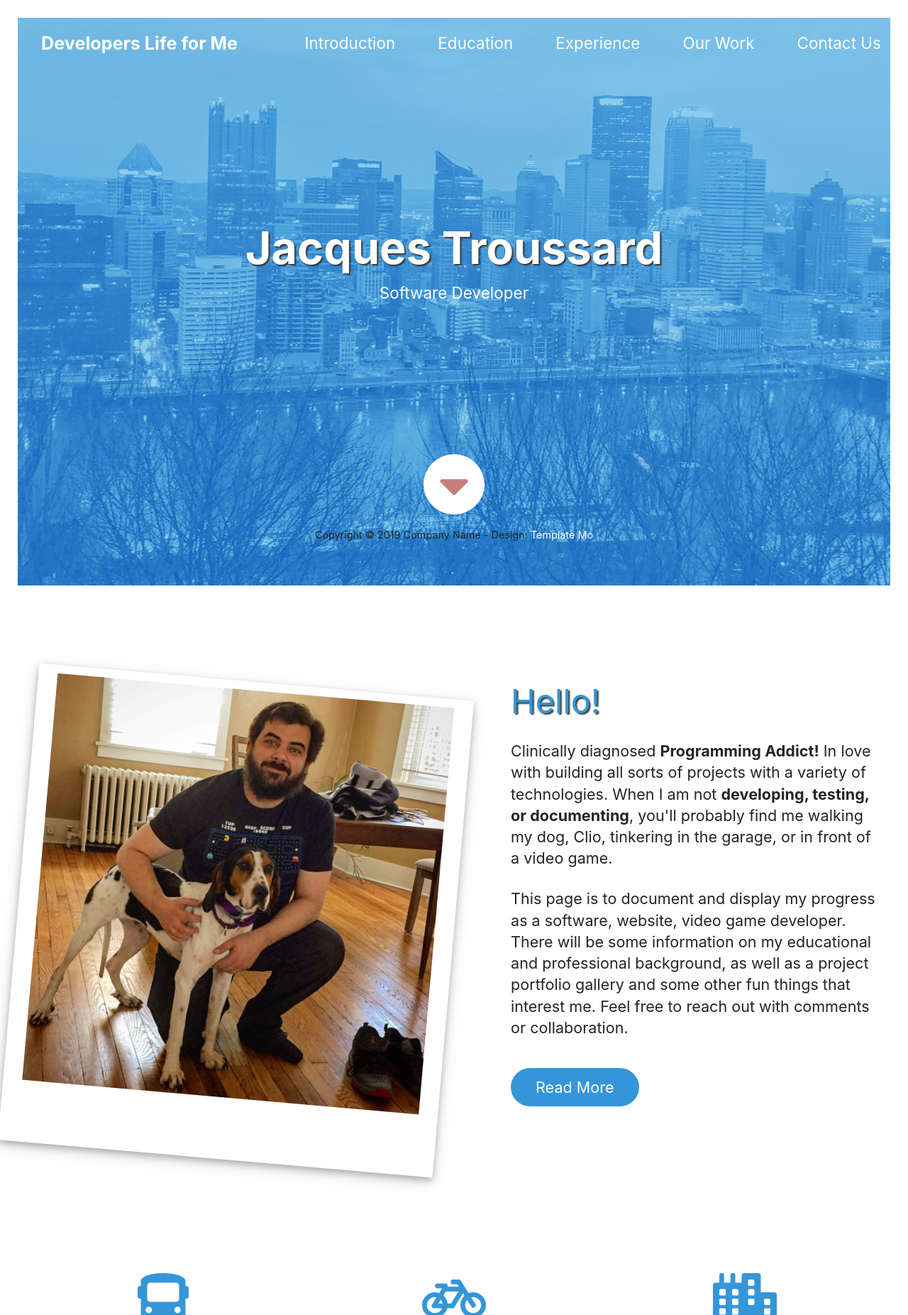
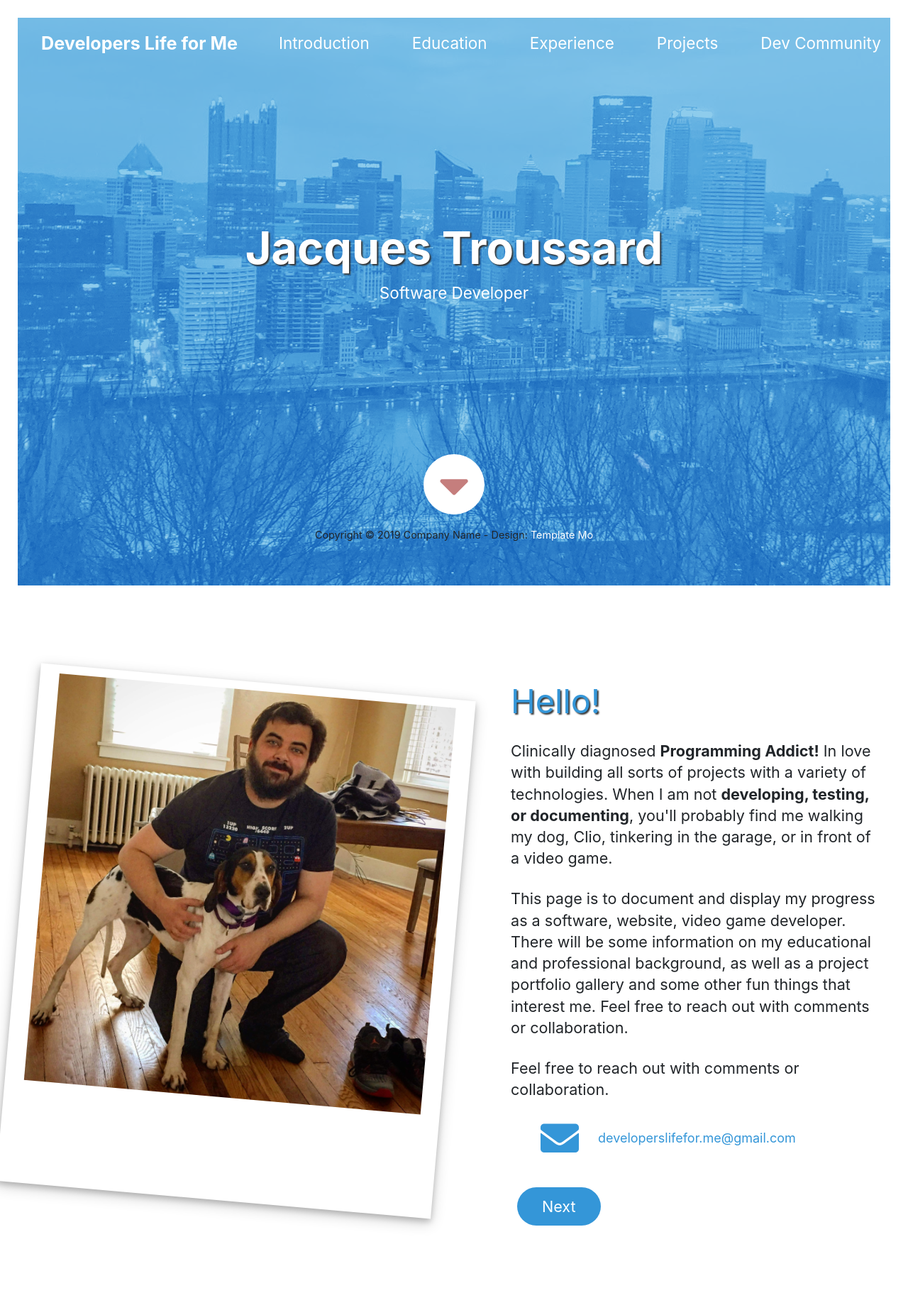
Before and after one commit to jtroussard/personal_website, a Flask app: page / in a window 1280 px wide. Shown: the top 1853 px of the page at 71% size. Run offline with Flask 2, Linux system fonts and the light colour scheme; some libraries are stand-ins or nearby versions.

Commit message:
this commit makes the follow changes: - updates navigation bar targets - moves sections around - removes contact section - expands data file definition to include details about subject

```diff
--- a/personal_website/data.json
+++ b/personal_website/data.json
@@ -1,7 +1,15 @@
 {
+    "personal": {
+        "first_name": "Jacques",
+        "middle_name": "Jakov",
+        "last_name": "Troussard",
+        "title": "Software Developer",
+        "email": "developerslifefor.me@gmail.com"
+    },
     "intro_title": "Hello!",
     "intro_text": "Clinically diagnosed <strong>Programming Addict!</strong> In love with building all sorts of projects with a variety of technologies. When I am not <strong>developing, testing, or documenting</strong>, you'll probably find me walking my dog, Clio, tinkering in the garage, or in front of a video game.",
     "intro_text2": "This page is to document and display my progress as a software, website, video game developer. There will be some information on my educational and professional background, as well as a project portfolio gallery and some other fun things that interest me. Feel free to reach out with comments or collaboration.",
+    "intro_text3": "Feel free to reach out with comments or collaboration.",
     "education": [
         {
             "name": "University of Mary Washington",
--- a/personal_website/static/css/templatemo-style.css
+++ b/personal_website/static/css/templatemo-style.css
@@ -467,7 +467,7 @@ figure.effect-honey:hover h2 i {
 
 .tm-contact-item-link i,
 .tm-contact-item-link span {
-    color: white;
+    color: #3496d8;
     transition: all 0.3s ease;
 }
 
--- a/personal_website/templates/home.html
+++ b/personal_website/templates/home.html
@@ -29,37 +29,26 @@
                     <p class="mb-4 tm-intro-text">
                         {{ data.intro_text | safe }}
                     </p>
-                    <p class="mb-5 tm-intro-text">
+                    <p class="mb-4 tm-intro-text">
                         {{ data.intro_text2 }}</p>
                     <div class="tm-next">
-                        <a href="#education" class="tm-intro-text tm-btn-primary">Read More</a>
+
+                    <p class="mb-4 tm-intro-text">
+                       {{ data.intro_text3 }}</p>
+                    <div class="tm-next">
+
+                    <div class="col-sm-12 col-md-6 d-flex align-items-center mb-5 ml-4">
+                        <a href="mailto:{{ data.personal.email }}" class="tm-contact-item-link ">
+                            <i class="fas fa-3x fa-envelope mr-4 "></i>
+                            <span class="mb-0 ">{{ data.personal.email }}</span>
+                        </a>
+                    </div>
+
+
+
+                        <a href="#education" class="tm-intro-text tm-btn-primary ml-2">Next</a>
                     </div>
                 </div>
-            </div>
-        </div>
-
-        <div class="row tm-section-pad-top">
-            <div class="col-lg-4">
-                <i class="fas fa-4x fa-bus text-center tm-icon"></i>
-                <h4 class="text-center tm-text-primary mb-4">Curabitur at elit eu risus</h4>
-                <p>
-                    Sed ultrices sit amet mi eu malesuada. Cras ultricies gravida nisi, ac pellentesque nunc tincidunt quis. Aenean at ornare lacus. Duis imperdiet lacus justo.
-                </p>
-            </div>
-
-            <div class="col-lg-4 mt-5 mt-lg-0">
-                <i class="fas fa-4x fa-bicycle text-center tm-icon"></i>
-                <h4 class="text-center tm-text-primary mb-4">Nunc sed metus vel nisi</h4>
-                <p>
-                    Praesent ut finibus leo. Duis et tempus ipsum, id pretium nunc. Vivamus imperdiet sem quis orci pharetra convallis. Nunc a tempus nisi, sed fringilla purus. In hac habitasse platea.
-                </p>
-            </div>
-            <div class="col-lg-4 mt-5 mt-lg-0">
-                <i class="fas fa-4x fa-city text-center tm-icon"></i>
-                <h4 class="text-center tm-text-primary mb-4">Fusce sed nisi sagittis</h4>
-                <p>
-                    Donec vestibulum libero nisl. Curabitur ac orci ac lorem blandit volutpat. Sed ac sodales nibh, ut porttitor elit. Sed id dui mi. Vestibulum ante ipsum primis in faucibus.
-                </p>
             </div>
         </div>
 </section>
@@ -118,17 +107,12 @@
             <div class="tm-next">
                 <a href="#experience" class="tm-intro-text tm-btn-primary center-btn">Next</a>
             </div>
-
-
-
-
-
 </section>
 
 <section id="experience" class="block-content l-block-spacing tm-section-pad-top">
     <div class="l-contained">
         <header class="heading-group">
-            <h2 class="tm-text-primary tm-section-title mb-4">Experience</h2>
+            <h2 class="tm-text-primary tm-section-title mb-4">Professional Experience</h2>
         </header>
         <ul class="timeline-list timeline-reduce-lpad">
         {% for post in data.experience %}
@@ -150,14 +134,17 @@
         {% endfor %}
         </ul>
     </div>
+    <div class="tm-next">
+        <a href="#projects" class="tm-intro-text tm-btn-primary center-btn">Next</a>
+    </div>
 </section>
 
 
-<section id="work " class="tm-section-pad-top ">
+<section id="projects" class="tm-section-pad-top ">
     <div class="container tm-container-gallery ">
         <div class="row ">
             <div class="text-center col-12 ">
-                <h2 class="tm-text-primary tm-section-title mb-4 ">Our Work</h2>
+                <h2 class="tm-text-primary tm-section-title mb-4 ">Personal Projects</h2>
                 <p class="mx-auto tm-work-description ">
                     "Curabitur ac orci ac lorem blandit volutpat. Sed ac sodales nibh, ut porttitor elit. Sed id dui mi. Vestibulum ante ipsum primis in faucibus orci luctus et ultrices posuere cubilia. "
                 </p>
@@ -238,19 +225,61 @@
     </div>
 </section>
 
-<!-- Contact -->
-<section id="contact " class="tm-section-pad-top tm-parallax-2 ">
+<!-- Dev Community -->
+<section id="community" class="tm-section-pad-top tm-parallax-2 ">
     <div class="container tm-container-contact ">
         <div class="row ">
             <div class="col-12 ">
-                <h2 class="mb-4 tm-section-title ">Contact Us</h2>
+                <h2 class="text-center tm-text-primary tm-section-title mb-4">Developer Community/Social Media</h2>
                 <div class="mb-5 tm-underline ">
                     <div class="tm-underline-inner "></div>
                 </div>
                 <p class="mb-5 ">
                     Nullam tincidunt, lacus a suscipit luctus, elit turpis tincidunt dui, non tempus sem turpis vitae lorem. Maecenas eget odio in sapien ultrices viverra vitae vel leo. Curabitur at elit eu risus pharetra pellentesque at at velit.
                 </p>
+
+                <div class="row tm-section-pad-top">
+                    <div class="col-lg-4">
+                        <i class="fas fa-4x fa-bus text-center tm-icon"></i>
+                        <h4 class="text-center tm-text-primary mb-4">Curabitur at elit eu risus</h4>
+                        <p>
+                            Sed ultrices sit amet mi eu malesuada. Cras ultricies gravida nisi, ac pellentesque nunc tincidunt quis. Aenean at ornare lacus. Duis imperdiet lacus justo.
+                        </p>
+                    </div>
+
+                    <div class="col-lg-4 mt-5 mt-lg-0">
+                        <i class="fas fa-4x fa-bicycle text-center tm-icon"></i>
+                        <h4 class="text-center tm-text-primary mb-4">Nunc sed metus vel nisi</h4>
+                        <p>
+                            Praesent ut finibus leo. Duis et tempus ipsum, id pretium nunc. Vivamus imperdiet sem quis orci pharetra convallis. Nunc a tempus nisi, sed fringilla purus. In hac habitasse platea.
+                        </p>
+                    </div>
+                    <div class="col-lg-4 mt-5 mt-lg-0">
+                        <i class="fas fa-4x fa-city text-center tm-icon"></i>
+                        <h4 class="text-center tm-text-primary mb-4">Fusce sed nisi sagittis</h4>
+                        <p>
+                            Donec vestibulum libero nisl. Curabitur ac orci ac lorem blandit volutpat. Sed ac sodales nibh, ut porttitor elit. Sed id dui mi. Vestibulum ante ipsum primis in faucibus.
+                        </p>
+                    </div>
+                </div>
             </div>
+            </div>
+            </div>
+            </section>
+
+
+            <!-- Contact -->
+<section id="community" class="tm-section-pad-top tm-parallax-2 ">
+    <div class="container tm-container-contact ">
+        <div class="row ">
+            <div class="col-12 ">
+                <h2 class="text-center tm-text-primary tm-section-title mb-4">Contact</h2>
+                <div class="mb-5 tm-underline ">
+                    <div class="tm-underline-inner "></div>
+                </div>
+                <p class="mb-5 ">
+                    Nullam tincidunt, lacus a suscipit luctus, elit turpis tincidunt dui, non tempus sem turpis vitae lorem. Maecenas eget odio in sapien ultrices viverra vitae vel leo. Curabitur at elit eu risus pharetra pellentesque at at velit.
+                </p>
 
             <div class="col-sm-12 col-md-6 d-flex align-items-center tm-contact-item ">
                 <a href="tel:0100200340 " class="tm-contact-item-link ">
--- a/personal_website/templates/layout.html
+++ b/personal_website/templates/layout.html
@@ -45,10 +45,10 @@
                             <a class="nav-link tm-nav-link" href="#experience">Experience</a>
                         </li>
                         <li class="nav-item">
-                            <a class="nav-link tm-nav-link" href="#work">Our Work</a>
+                            <a class="nav-link tm-nav-link" href="#projects">Projects</a>
                         </li>
                         <li class="nav-item">
-                            <a class="nav-link tm-nav-link" href="#contact">Contact Us</a>
+                            <a class="nav-link tm-nav-link" href="#community">Dev Community</a>
                         </li>
                     </ul>
                 </div>
```
